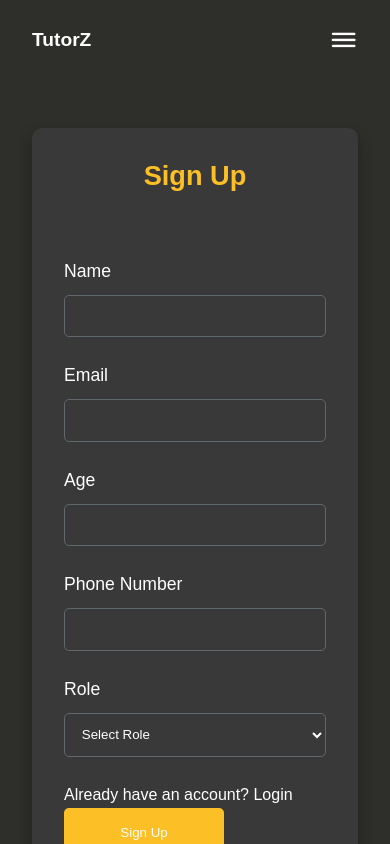
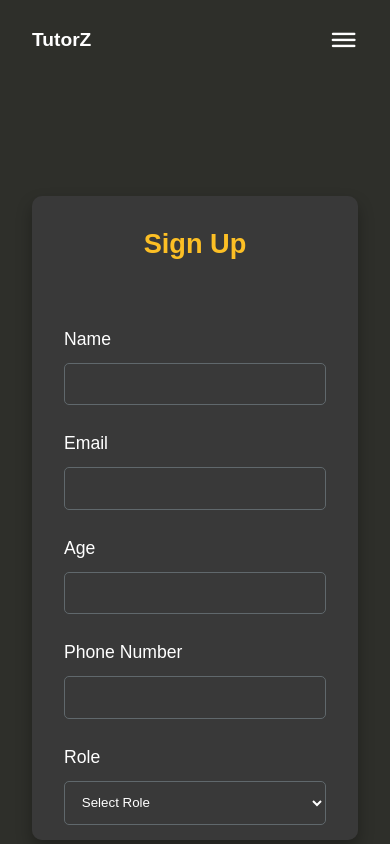
Before and after one commit to sushantskb/TutorZ, a React (Vite) app in the folder client/: page /signup in a window 390 px wide. Shown: the top 844 px of the page. Built offline with nearby package versions, Linux system fonts and the light colour scheme.

Commit message:
added the media query to login and signup page

```diff
--- a/client/src/pages/Login/login.css
+++ b/client/src/pages/Login/login.css
@@ -70,3 +70,19 @@
     width: 200px;
     height: 200px;
   }
+
+
+  @media screen and (max-width: 768px) {
+    .decorative-illustration{
+      display: none;
+    }
+    .login-container {
+      flex-direction: column;
+      align-items: center;
+    }
+
+    .login-form {
+      width: 100%;
+      max-width: 400px;
+    }
+  }
--- a/client/src/pages/SignUp/signup.css
+++ b/client/src/pages/SignUp/signup.css
@@ -101,6 +101,17 @@
       flex-direction: column;
     }
 
+    .signup-form {
+      flex: 1;
+      background: var(--color-bg1);
+      padding: 2rem;
+      border-radius: 10px;
+      box-shadow: 0 8px 16px rgba(0, 0, 0, 0.3);
+      max-width: 700px;
+      overflow-y: auto; /* Add scrolling functionality */
+      max-height: calc(100vh - 200px); /* Adjust the height as needed */
+    }
+
     .signup-illustration {
       display: none;
     }
```
Also changed, not shown: client/src/pages/SignUp/SignUp.jsx (+5 -5 lines).
